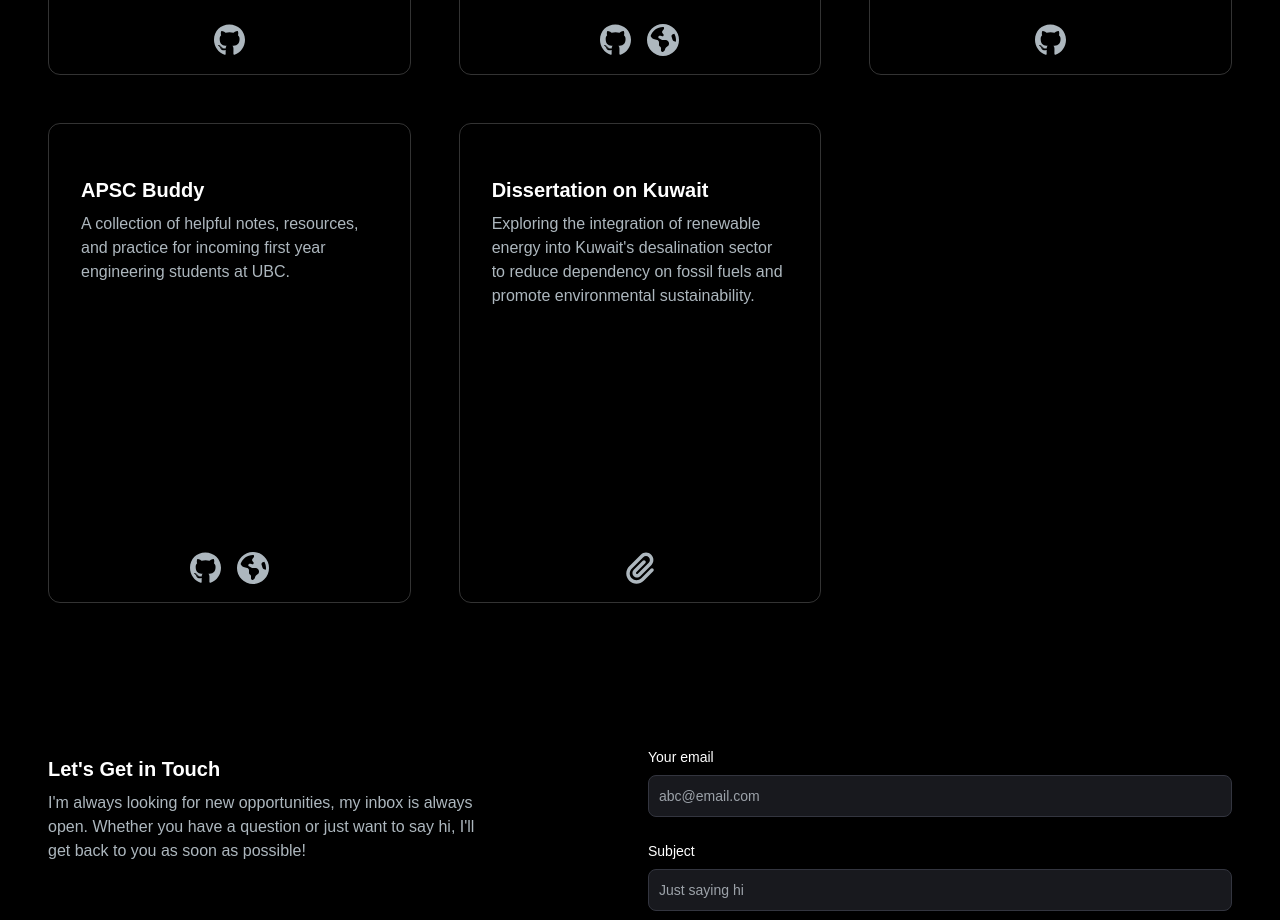
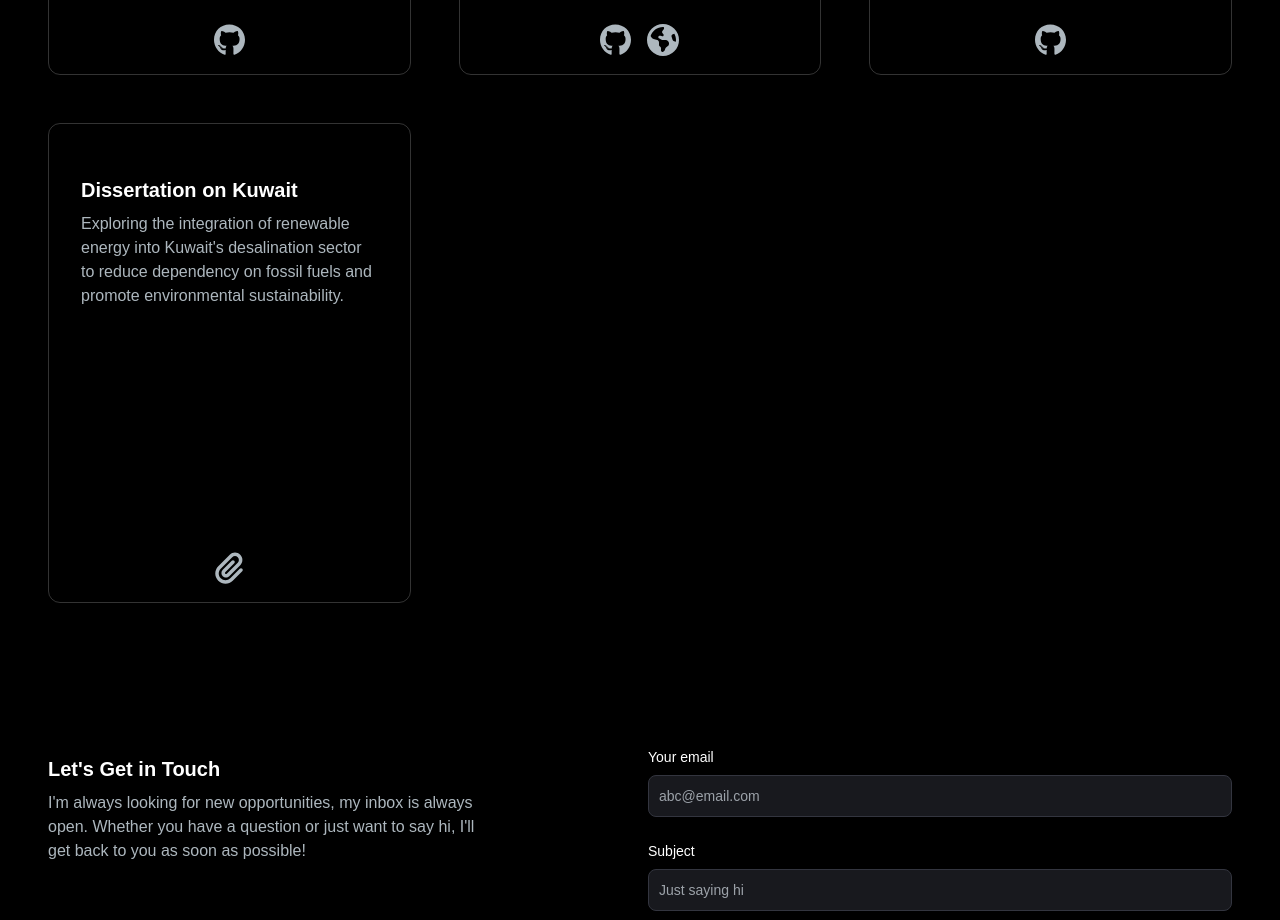
Before and after one commit to randyren278/randy-portfolio, a Next.js app: page / in a window 1280 px wide. Shown: the part 2680-3600 px from the top of the page. Built offline with nearby package versions, Linux system fonts and the light colour scheme.

Commit message:
removed fragile code

```diff
--- a/app/components/ProjectSection.tsx
+++ b/app/components/ProjectSection.tsx
@@ -57,15 +57,6 @@ const projectsData = [
   },
   {
     id: 7,
-    title: "APSC Buddy",
-    description:
-      "A collection of helpful notes, resources, and practice for incoming first year engineering students at UBC.",
-    image: "/images/6.png",
-    gitUrl: "https://github.com/randyren278/ubc_apsc_y1",
-    previewUrl: "https://apscbuddy.vercel.app/",
-  },
-  {
-    id: 8,
     title: "Dissertation on Kuwait ",
     description:
       "Exploring the integration of renewable energy into Kuwait's desalination sector to reduce dependency on fossil fuels and promote environmental sustainability.",
@@ -85,7 +76,7 @@ const ProjectsSection: React.FC = () => {
       let currentIndex = -1;
       const interval = setInterval(() => {
         currentIndex += 1;
-        if (currentIndex >= 8) {
+        if (currentIndex >= 7) {
           currentIndex = -1; // Reset to loop
         }
         setRevealedIndex(currentIndex);
```
